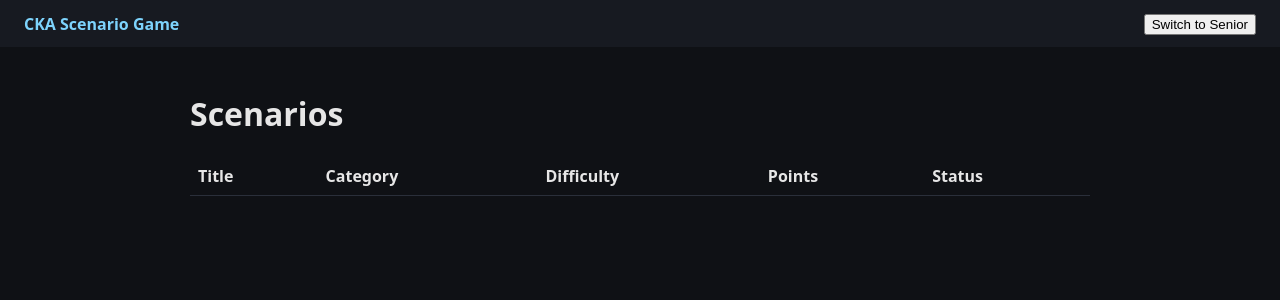
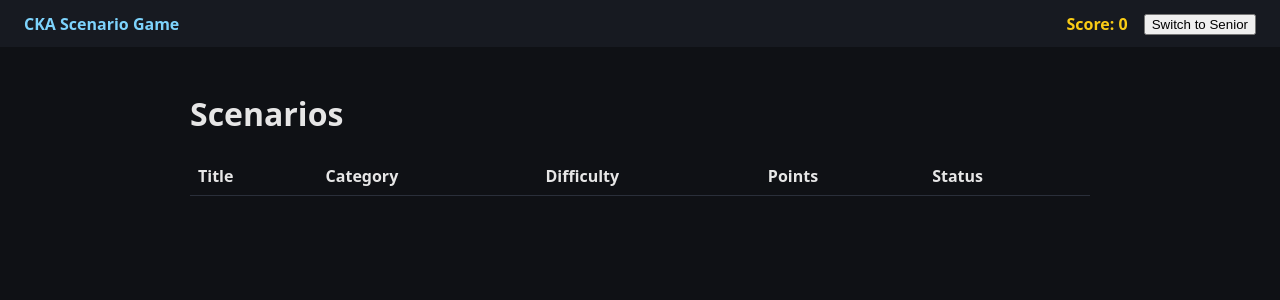
Before and after one commit to dualspx/k8s-training, a FastAPI app: page / in a window 1280 px wide. Shown: the top 300 px of the page. Run offline with FastAPI, Linux system fonts and the light colour scheme; lists and menus that the app fills with data are empty.

Commit message:
Fix nav total score being blank on every page except the dashboard
Finding 3: base.html's #total-score span had no server-rendered value —
it was populated only by pollDashboard()'s JS, which only runs on
dashboard.html. Every other page (/scenario/{id}, /author, /author/new,
/author/{id}/edit, the 404 page) served a permanently blank nav score.

Add a _total_score() helper inside create_app() and pass total_score into
every route's template context, and render it server-side in base.html
(`Score: {{ total_score }}`) so it's correct on first paint everywhere.
Also add total_score to the /api/scenario/{id}/state JSON response and
update app.js's pollScenario() to keep #total-score live on the scenario
detail page too, not just the dashboard.

```diff
--- a/cka_game/web/app.py
+++ b/cka_game/web/app.py
@@ -31,6 +31,14 @@ def create_app() -> FastAPI:
     def _mode(request: Request) -> str:
         return request.cookies.get("cka_game_mode", "junior")
 
+    def _total_score() -> int:
+        total = 0
+        for scenario in load_scenarios(SCENARIOS_DIR):
+            entry = store.get(scenario.id)
+            if entry.status == "completed":
+                total += entry.score
+        return total
+
     @app.get("/")
     def dashboard(request: Request):
         scenarios = load_scenarios(SCENARIOS_DIR)
@@ -49,7 +57,7 @@ def create_app() -> FastAPI:
             return templates.TemplateResponse(
                 request,
                 "not_found.html",
-                {"scenario_id": scenario_id, "mode": _mode(request)},
+                {"scenario_id": scenario_id, "mode": _mode(request), "total_score": _total_score()},
                 status_code=404,
             )
         entry = store.get(scenario_id)
@@ -62,6 +70,7 @@ def create_app() -> FastAPI:
                 "entry": entry,
                 "revealed_hints": revealed_hints,
                 "mode": _mode(request),
+                "total_score": _total_score(),
             },
         )
 
@@ -76,6 +85,7 @@ def create_app() -> FastAPI:
             "hints_revealed": scenario.hints[: entry.hints_used],
             "score": entry.score,
             "answer_revealed": entry.answer_revealed,
+            "total_score": _total_score(),
         }
 
     @app.get("/api/dashboard/state")
@@ -96,7 +106,7 @@ def create_app() -> FastAPI:
         return templates.TemplateResponse(
             request,
             "author_list.html",
-            {"scenarios": scenarios, "mode": _mode(request)},
+            {"scenarios": scenarios, "mode": _mode(request), "total_score": _total_score()},
         )
 
     @app.get("/author/new")
@@ -104,7 +114,7 @@ def create_app() -> FastAPI:
         return templates.TemplateResponse(
             request,
             "author_form.html",
-            {"scenario": None, "mode": _mode(request)},
+            {"scenario": None, "mode": _mode(request), "total_score": _total_score()},
         )
 
     @app.get("/author/{scenario_id}/edit")
@@ -113,7 +123,7 @@ def create_app() -> FastAPI:
         return templates.TemplateResponse(
             request,
             "author_form.html",
-            {"scenario": scenario, "mode": _mode(request)},
+            {"scenario": scenario, "mode": _mode(request), "total_score": _total_score()},
         )
 
     @app.post("/author/scenario")
--- a/cka_game/web/static/app.js
+++ b/cka_game/web/static/app.js
@@ -6,6 +6,10 @@ function pollScenario(url) {
       if (data.error) return;
       document.getElementById("status").textContent = data.status;
       document.getElementById("score").textContent = data.score;
+      if (typeof data.total_score !== "undefined") {
+        const totalScoreEl = document.getElementById("total-score");
+        if (totalScoreEl) totalScoreEl.textContent = "Score: " + data.total_score;
+      }
       const hintsEl = document.getElementById("hints");
       hintsEl.innerHTML = "";
       data.hints_revealed.forEach((hint) => {
--- a/cka_game/web/templates/base.html
+++ b/cka_game/web/templates/base.html
@@ -8,7 +8,7 @@
 <body>
   <header class="nav">
     <a href="/" class="brand">CKA Scenario Game</a>
-    <span id="total-score" class="score"></span>
+    <span id="total-score" class="score">Score: {{ total_score }}</span>
     {% if mode == "senior" %}
       <a href="/author">Author</a>
       <form method="post" action="/mode/junior" class="mode-form"><button type="submit">Switch to Junior</button></form>
```
Also changed, not shown: tests/web/test_web_author.py (+13 -0 lines), tests/web/test_web_readonly.py (+24 -0 lines).
